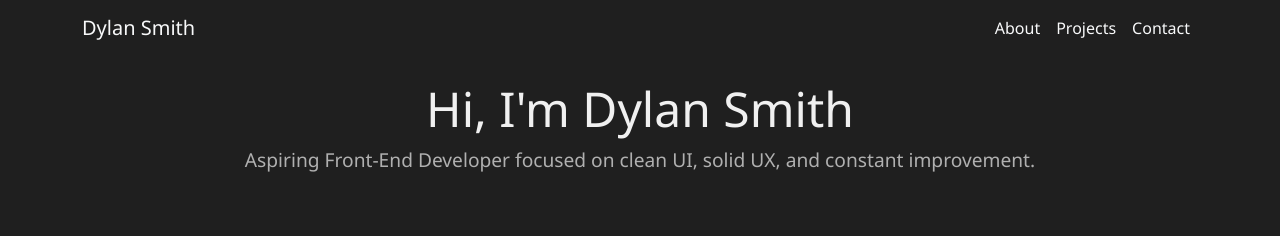
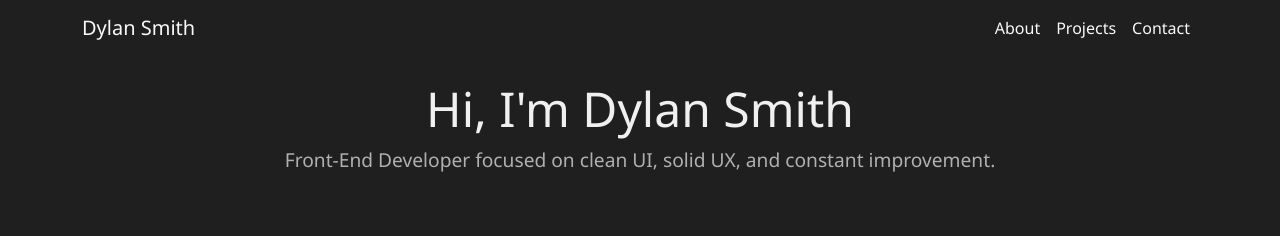
Before and after one commit to Dylanjdev/Dylanjdev.github.io, a plain HTML site: page index.html in a window 1280 px wide. Shown: the top 236 px of the page. Drawn offline with nearby package versions, Linux system fonts and the light colour scheme.

Commit message:
Update index.html

```diff
--- a/index.html
+++ b/index.html
@@ -91,7 +91,7 @@
   <section class="hero" id="home">
     <div class="container">
       <h1>Hi, I'm Dylan Smith</h1>
-      <p>Aspiring Front-End Developer focused on clean UI, solid UX, and constant improvement.</p>
+      <p>Front-End Developer focused on clean UI, solid UX, and constant improvement.</p>
     </div>
   </section>
 
```
